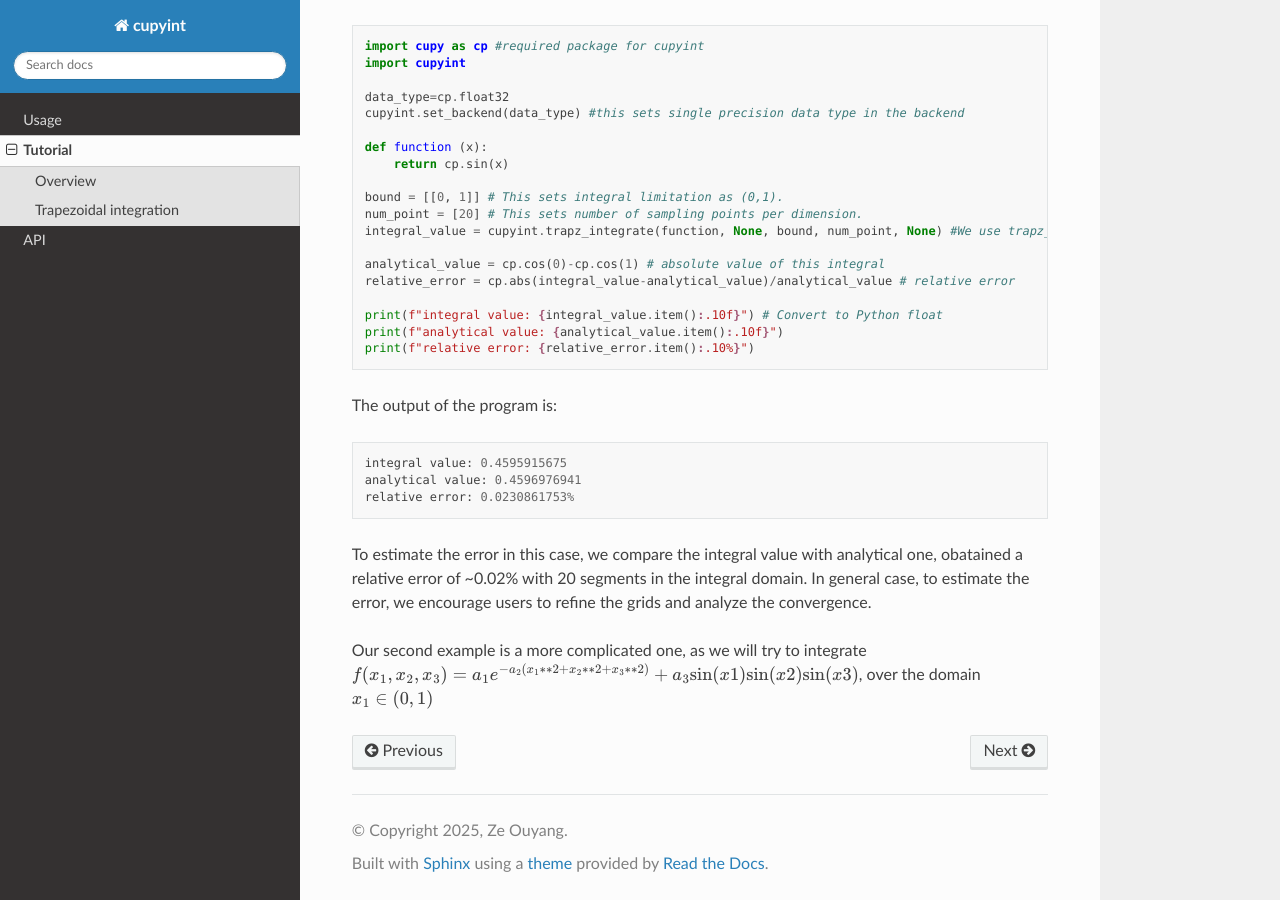
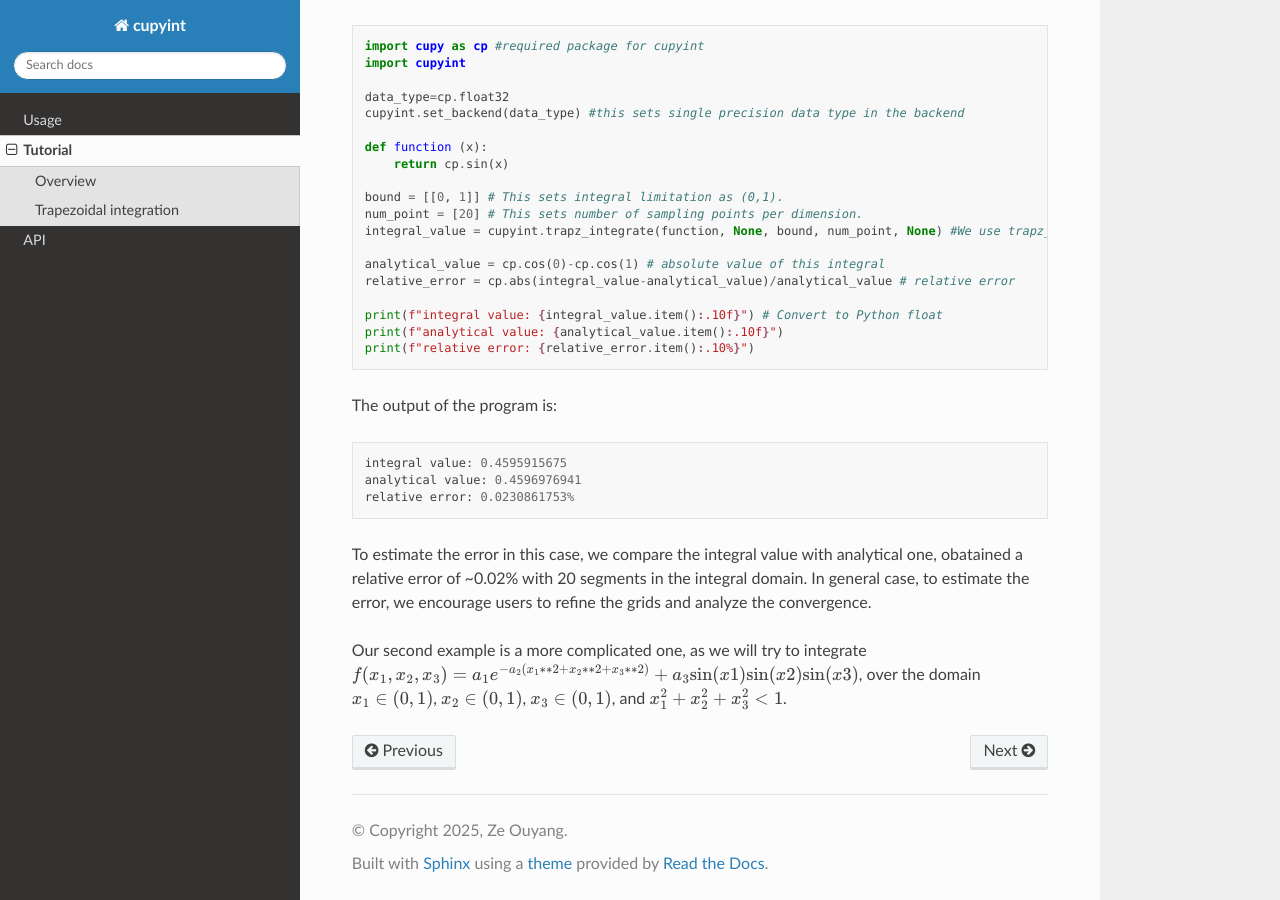
Before and after one commit to ze-ouyang/cupyint_doc, a Sphinx documentation site: the page built from docs/source/tutorial.rst, in a window 1280 px wide and 900 px high, scrolled down 1571 px. Built offline with Sphinx 7.4.7 and the Read the Docs theme 3.1.0, drawn with Linux system fonts in a browser that asks for light colours.

Commit message:
Update tutorial.rst

```diff
--- a/docs/source/tutorial.rst
+++ b/docs/source/tutorial.rst
@@ -79,4 +79,4 @@
 To estimate the error in this case, we compare the integral value with analytical one, obatained a relative error of ~0.02% with 20 segments in the integral domain. In general case, to estimate the error, we encourage users to refine the grids and analyze the convergence.
 
 
-Our second example is a more complicated one, as we will try to integrate :math:`f(x_1,x_2,x_3)=a_1e^{-a_2(x_1**2+x_2**2+x_3**2)}+a_3\mathrm{sin}(x1)\mathrm{sin}(x2)\mathrm{sin}(x3)`, over the domain :math:`x_1\in (0,1)`
+Our second example is a more complicated one, as we will try to integrate :math:`f(x_1,x_2,x_3)=a_1e^{-a_2(x_1**2+x_2**2+x_3**2)}+a_3\mathrm{sin}(x1)\mathrm{sin}(x2)\mathrm{sin}(x3)`, over the domain :math:`x_1\in (0,1)`, :math:`x_2\in (0,1)`, :math:`x_3\in (0,1)`, and :math:`x_1^2+x_2^2+x_3^2<1`.
```
